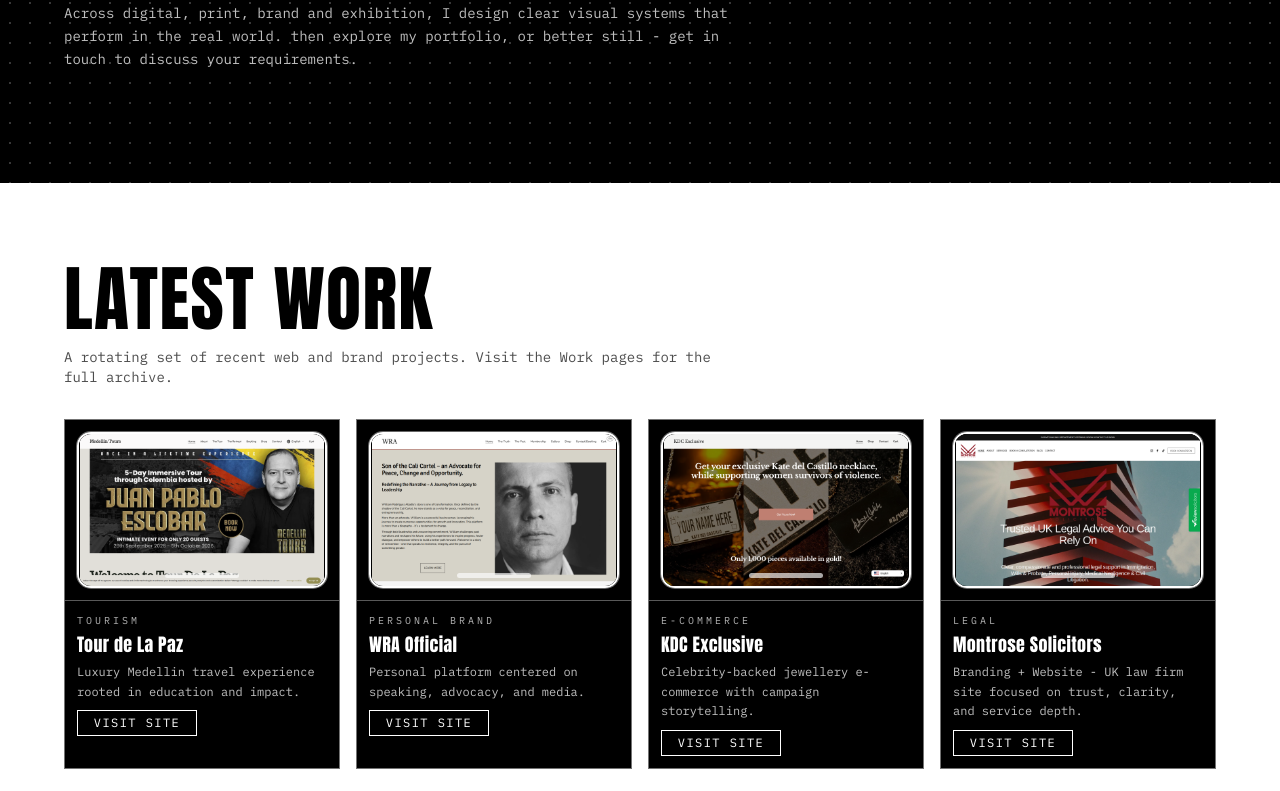
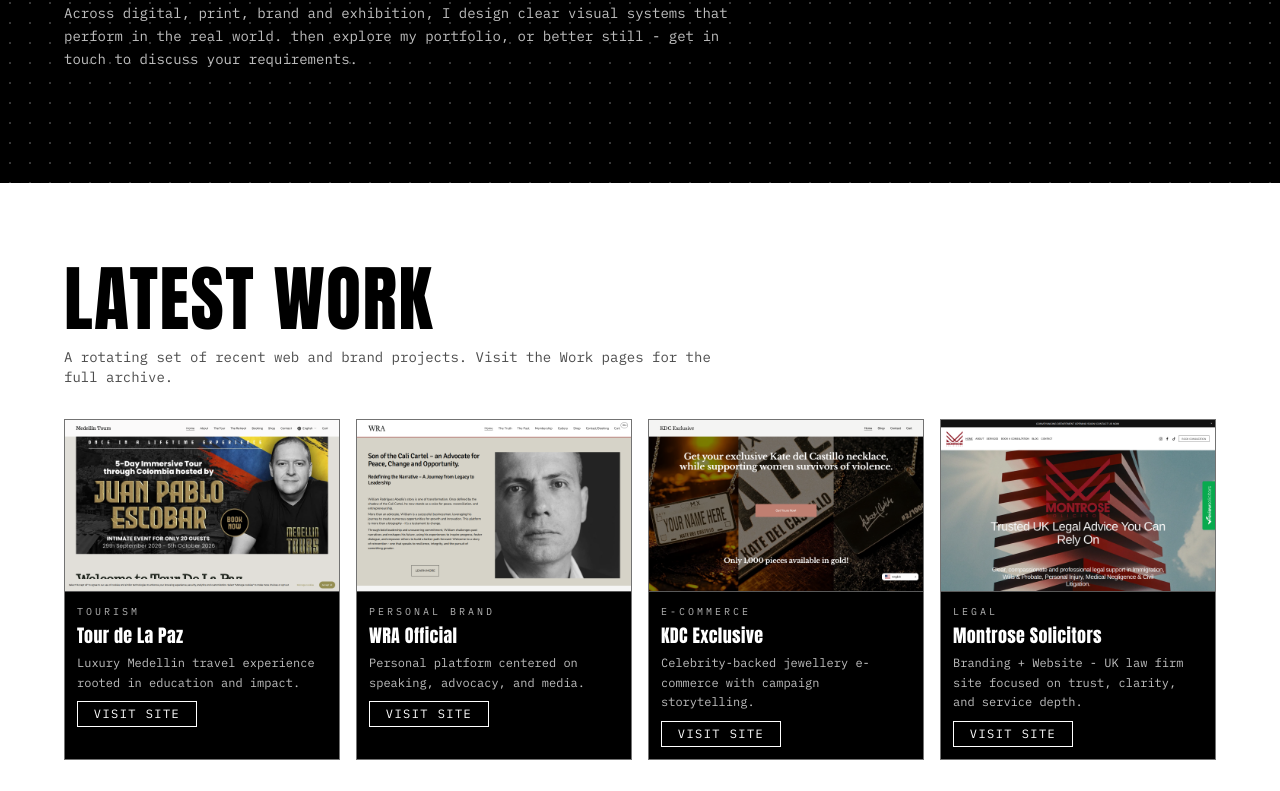
Before and after one commit to nigsiB/website, a Next.js app: page / in a window 1280 px wide. Shown: the part 427-1218 px from the top of the page. Built offline with nearby package versions, Linux system fonts and the light colour scheme.

Commit message:
Expand Print + Packaging with Product Earth and simplify image presentation.
This adds all Product Earth projects to the Print + Packaging section and removes device-frame treatments so portfolio images render consistently in a desktop ratio layout.

Made-with: Cursor

```diff
--- a/src/app/globals.css
+++ b/src/app/globals.css
@@ -65,64 +65,3 @@ a {
   font-weight: 700;
   margin-left: 4px;
 }
-
-.device-frame {
-  position: relative;
-  overflow: hidden;
-  border: 2px solid #fff;
-  box-shadow: 0 0 0 1px rgba(255, 255, 255, 0.4), 0 22px 36px rgba(0, 0, 0, 0.6);
-  z-index: 2;
-}
-
-.device-frame::before {
-  content: "";
-  position: absolute;
-  z-index: 2;
-  background: #fff;
-  pointer-events: none;
-}
-
-.device-desktop {
-  width: min(100%, 520px);
-  aspect-ratio: 16 / 10;
-  border-radius: 14px;
-}
-
-.device-desktop::before {
-  width: 30%;
-  height: 5px;
-  bottom: 8px;
-  left: 35%;
-  border-radius: 999px;
-  opacity: 0.65;
-}
-
-.device-tablet {
-  width: min(100%, 420px);
-  aspect-ratio: 4 / 3;
-  border-radius: 24px;
-}
-
-.device-tablet::before {
-  width: 9px;
-  height: 9px;
-  bottom: 9px;
-  left: calc(50% - 4.5px);
-  border-radius: 50%;
-  opacity: 0.75;
-}
-
-.device-mobile {
-  width: min(100%, 260px);
-  aspect-ratio: 9 / 19.5;
-  border-radius: 26px;
-}
-
-.device-mobile::before {
-  width: 36%;
-  height: 5px;
-  top: 10px;
-  left: 32%;
-  border-radius: 999px;
-  opacity: 0.65;
-}
--- a/src/components/ProjectCard.tsx
+++ b/src/components/ProjectCard.tsx
@@ -22,20 +22,13 @@ export function ProjectCard({ project, screenshotPath, compact = false }: Projec
   }, [project.url]);
 
   const [imageSrc, setImageSrc] = useState(screenshotPath);
-  const frameClass =
-    project.device === "mobile"
-      ? "device-frame device-mobile"
-      : project.device === "tablet"
-        ? "device-frame device-tablet"
-        : "device-frame device-desktop";
-  const mediaClass = compact ? "relative flex min-h-[180px] items-center justify-center overflow-hidden p-3" : "relative flex min-h-[300px] items-center justify-center overflow-hidden p-4 sm:p-8";
+  const mediaClass = compact ? "relative aspect-[16/10] overflow-hidden" : "relative aspect-[16/10] overflow-hidden";
   const bodyClass = compact ? "space-y-2 border-t border-white/35 p-3" : "space-y-3 border-t border-white/35 p-5";
   const titleClass = compact ? "text-lg text-white leading-tight" : "text-2xl text-white";
 
   return (
     <article className="group overflow-hidden rounded-none border border-white/45 bg-black">
       <div className={mediaClass}>
-        <div className={frameClass}>
         <Image
           src={imageSrc}
           alt={`${project.title} screenshot`}
@@ -46,7 +39,6 @@ export function ProjectCard({ project, screenshotPath, compact = false }: Projec
           onError={() => setImageSrc(placeholderSrc)}
           sizes="(max-width: 768px) 100vw, 50vw"
         />
-        </div>
       </div>
       <div className={bodyClass}>
         <p className="text-[10px] tracking-[0.3em] text-white/70">{project.category.toUpperCase()}</p>
--- a/src/data/workSections.ts
+++ b/src/data/workSections.ts
@@ -147,6 +147,30 @@ export const workSections: Record<WorkSectionKey, WorkSection> = {
         imagePath: "/portfolio-pdf/page-13.jpg",
         source: "pdf",
       },
+      {
+        title: "Product Earth 2016",
+        summary:
+          "Delivered full event branding with consistent assets across showground signage, print and promotional channels.",
+        disciplines: "Exhibition Branding, Large Format, Wayfinding",
+        imagePath: "/portfolio-pdf/page-07.jpg",
+        source: "pdf",
+      },
+      {
+        title: "Product Earth 2017",
+        summary:
+          "Evolved the event identity for a new urban venue and delivered integrated digital, print, and on-site collateral.",
+        disciplines: "Branding, Print, Digital, Large Format",
+        imagePath: "/portfolio-pdf/page-08.jpg",
+        source: "pdf",
+      },
+      {
+        title: "Product Earth 2019",
+        summary:
+          "Expanded the campaign with responsive web, DOOH placements, bus advertising and on-site collateral.",
+        disciplines: "Branding, DOOH, Web, Print, Vehicle Livery",
+        imagePath: "/portfolio-pdf/page-09.jpg",
+        source: "pdf",
+      },
     ],
   },
   exhibition: {
```
Lines whose indentation alone changed are shown as unchanged.
